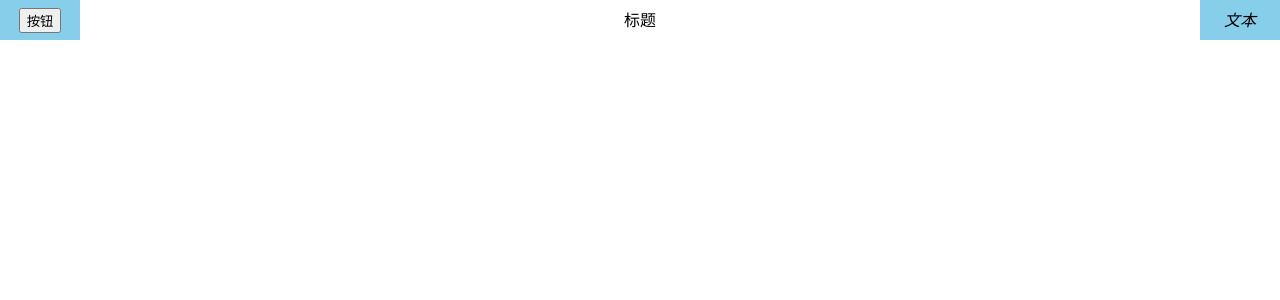
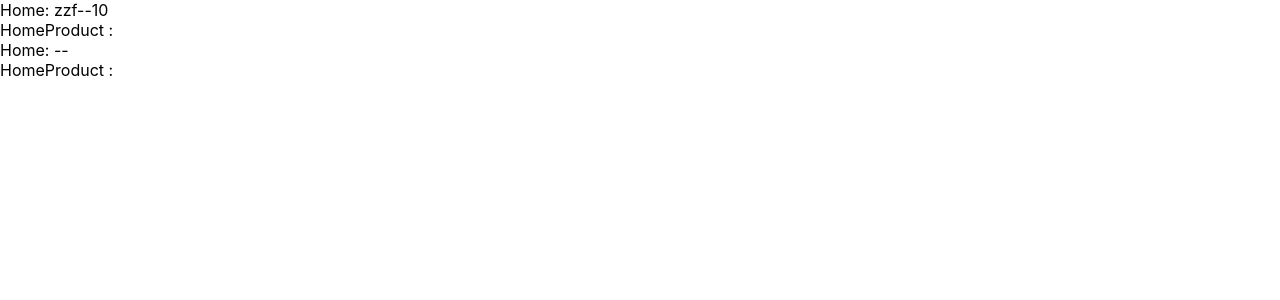
Before and after one commit to maskerzzf/React_Demo, a React (Create React App) app in the folder 06_learn_react/: page / in a window 1280 px wide. Shown: the top 300 px of the page. Built offline with nearby package versions, Linux system fonts and the light colour scheme.

Commit message:
上下文

```diff
--- a/06_learn_react/src/07_组件插槽/App.jsx
+++ b/06_learn_react/src/07_组件插槽/App.jsx
@@ -1,15 +1,21 @@
 import React, { Component } from 'react'
 import NavBar from './nav-bar'
-
+import NavBar2 from './nav-bar2'
 export class App extends Component {
   render() {
     return (
       <div>
+        {/* 使用children 实现插槽 */}
         <NavBar>
           <button>按钮</button>
           <div>标题</div>
           <i>文本</i>
         </NavBar>
+        <NavBar2
+          leftSlot={<button>按钮</button>}
+          centerSlot={<div>标题</div>}
+          rightSlot={<i>文本</i>}
+        />
       </div>
     )
   }
--- /dev/null
+++ b/06_learn_react/src/07_组件插槽/nav-bar2/index.jsx
@@ -0,0 +1,19 @@
+import React, { Component } from 'react'
+
+export class NavBar2 extends Component {
+  constructor(props){
+    super(props)
+  }
+  render() {
+    const {leftSlot,rightSlot,centerSlot} = this.props
+    return (
+      <div>
+        <div className="leftSlot">{leftSlot}</div>
+        <div className="centerSlot">{centerSlot}</div>
+        <div className="rightSlot">{rightSlot}</div>
+      </div>
+    )
+  }
+}
+
+export default NavBar2
--- /dev/null
+++ b/06_learn_react/src/08_非父子组件通信/App.jsx
@@ -0,0 +1,29 @@
+import React, { Component } from 'react'
+import Home from './Home'
+import ThemeContext from './theme-context'
+export class App extends Component {
+  constructor() {
+    super()
+    this.state = {
+      info: {
+        name: 'aaa',
+        age: 12
+      }
+    }
+  }
+  render() {
+    const { info } = this.state
+    return (
+      <div>
+        <Home name='zzf' age='10' />
+        <ThemeContext.Provider value={{color:'skyblue'}}>
+          {/* <Home {...info} /> */}
+          <Home/>
+        </ThemeContext.Provider>
+
+      </div>
+    )
+  }
+}
+
+export default App
--- /dev/null
+++ b/06_learn_react/src/08_非父子组件通信/Home.jsx
@@ -0,0 +1,14 @@
+import React, { Component } from 'react'
+import HomeProduct from './HomeProduct'
+export class Home extends Component {
+  render() {
+    const {name,age} = this.props
+    return (
+      <div>Home: {name}--{age}
+      <HomeProduct/>
+      </div>
+    )
+  }
+}
+
+export default Home
--- /dev/null
+++ b/06_learn_react/src/08_非父子组件通信/HomeProduct.jsx
@@ -0,0 +1,13 @@
+import React, { Component } from 'react'
+import ThemeContext from './theme-context'
+export class HomeProduct extends Component {
+  render() {
+    console.log(this.context)
+    //const {color} = this.context
+    return (
+      <div>HomeProduct :</div>
+    )
+  }
+}
+HomeProduct.contextType = ThemeContext
+export default HomeProduct
--- /dev/null
+++ b/06_learn_react/src/08_非父子组件通信/theme-context.js
@@ -0,0 +1,3 @@
+import React from "react";
+const ThemeContext = React.createContext()
+export default ThemeContext
--- a/06_learn_react/src/index.js
+++ b/06_learn_react/src/index.js
@@ -8,7 +8,8 @@ import './index.css';
 // import App from './04_组件通信/App';
 // import App from './05_子传父/App';
 // import App from './06_组件通信案例/App';
-import App from './07_组件插槽/App';
+// import App from './07_组件插槽/App';
+import App from './08_非父子组件通信/App';
 import reportWebVitals from './reportWebVitals';
 
 const root = ReactDOM.createRoot(document.getElementById('root'));
```
